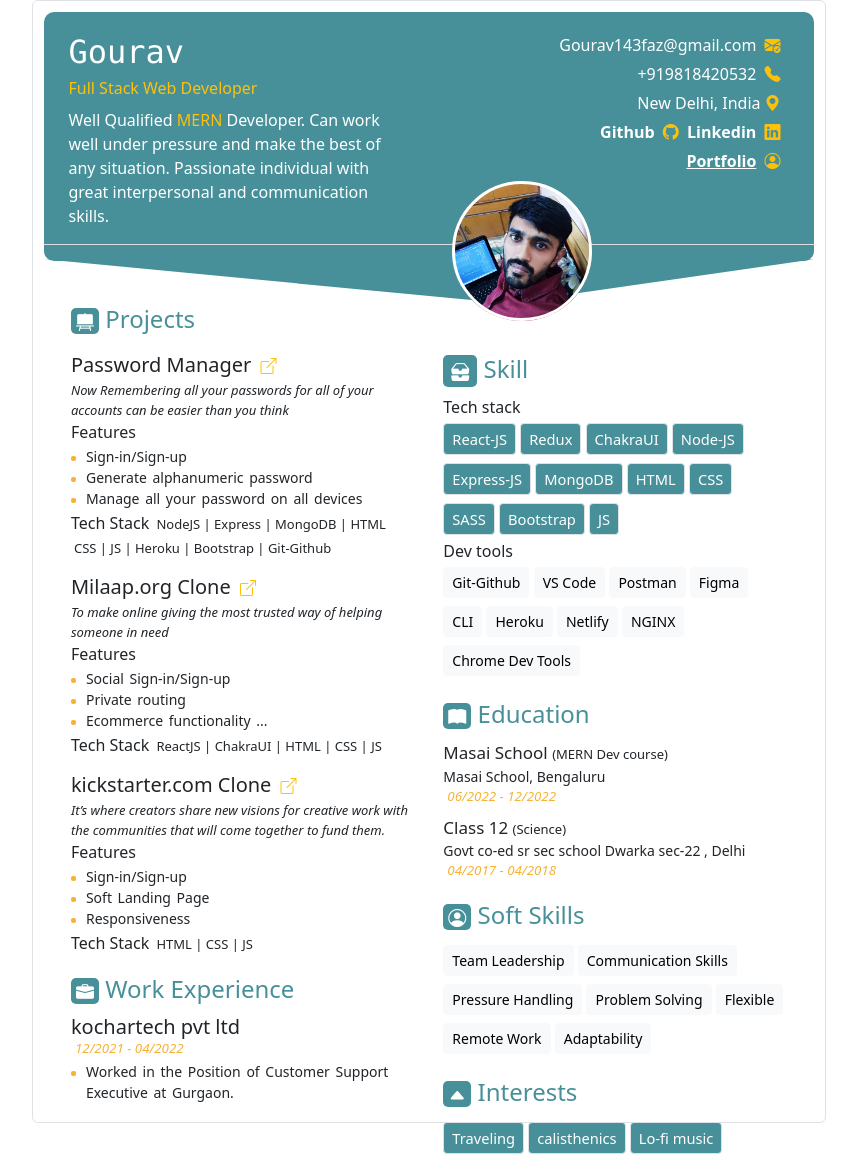
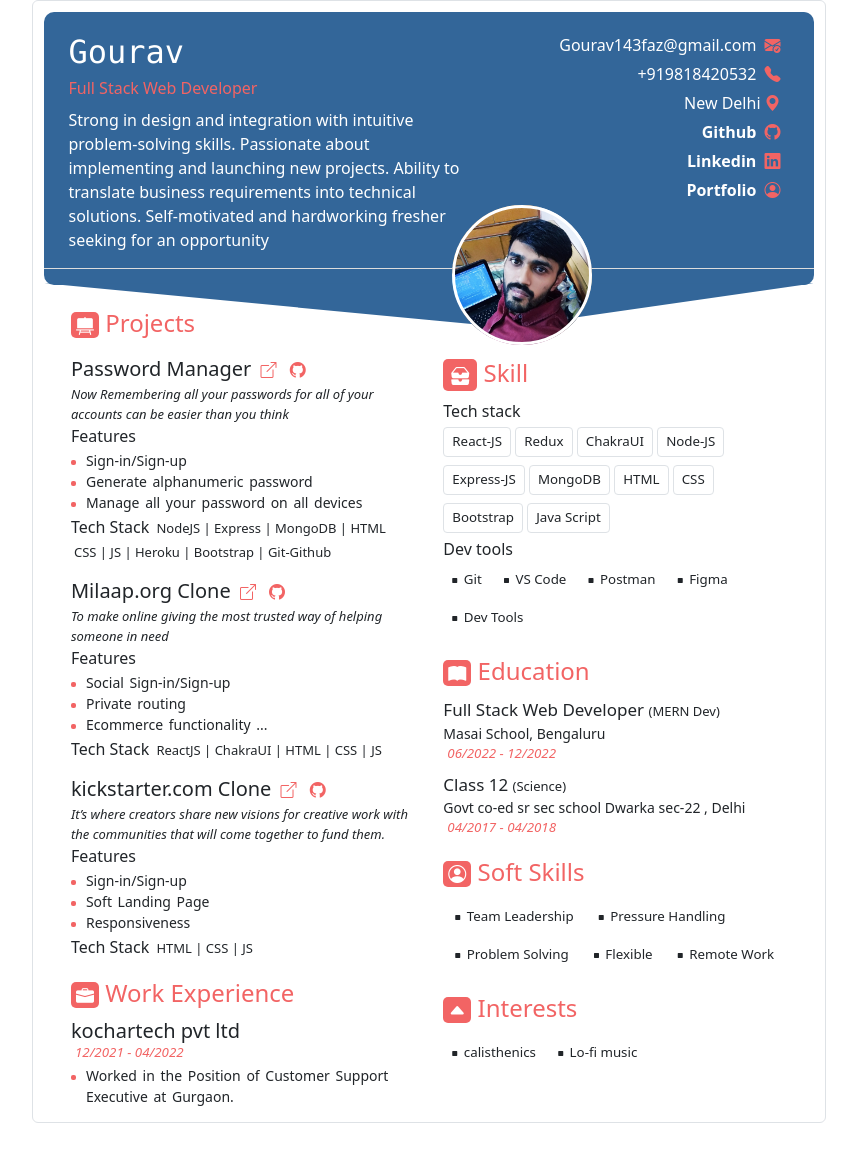
Before and after one commit to TheShenron/Resume, a plain HTML site: page index.html in a window 1280 px wide. Shown: the whole page, without its empty margins (211-1068 px from the left). After the commit the page ends 1123 px from the top, so only its background shows below. Drawn offline with nearby package versions, Linux system fonts and the light colour scheme.

Commit message:
Links Update

```diff
--- a/index.html
+++ b/index.html
@@ -28,11 +28,14 @@
             <nav id="nav" class="px-2">
                 <section id="n_Part1" class="n_child p-3">
                     <p class="title font-monospace"> Gourav</p>
-                    <p class="subtitle text-warning" style="font-weight:500 ;"> Full Stack Web Developer</p>
+                    <p class="subtitle text-dan" style="font-weight:500 ;"> Full Stack Web Developer</p>
                     <!-- <p class="para mt-3">Well Qualified Full Stack MERN Developer with a wide range of utilities and language like ReactJS, Redux, JavaScript, HTML, CSS, Bootstrap , Mongodb, Nodejs... </p> -->
-                    <p class="para mt-2">Well Qualified <span class="text-warning" style="font-weight:500 ;">MERN</span>
-                        Developer. Can work well under pressure and make the best of any situation. Passionate
-                        individual with great interpersonal and communication skills.</p>
+                    <p class="para mt-2">
+                        Strong in design and integration with intuitive problem-solving skills.
+                        Passionate about implementing and launching new projects.
+                        Ability to translate business requirements into technical solutions.
+                        Self-motivated and hardworking fresher seeking for an opportunity
+                    </p>
 
                 </section>
 
@@ -41,27 +44,33 @@
                     <div>
                         <a href="mailto:Gourav143faz@gmail.com" target="_blank"
                             class="para text-white">Gourav143faz@gmail.com
-                            <i class="text-warning mx-1 bi bi-envelope-check-fill">
+                            <i class="text-dan mx-1 bi bi-envelope-check-fill">
                             </i>
                         </a>
                     </div>
                     <div><a href="tel:9818420532" target="_blank" class="para text-white">+919818420532 <i
-                                class="text-warning mx-1 bi bi-telephone-fill"></i> </a></div>
-                    <div><a href="http://maps.google.com/?new delhi, South West Delhi, 110061" target="_blank"
-                            class="para text-white">New Delhi, India<i
-                                class="text-warning mx-1 bi bi-geo-alt-fill"></i> </a></div>
+                                class="text-dan mx-1 bi bi-telephone-fill"></i> </a></div>
+                    <div><a href="http://maps.google.com/?new delhi, Delhi, 110061" target="_blank"
+                            class="para text-white">New Delhi<i
+                                class="text-dan mx-1 bi bi-geo-alt-fill"></i> </a></div>
                     <div>
                         <a class="para text-white" href="https://github.com/TheShenron" target="_blank"><b>Github</b>
-                            <i class="text-warning mx-1 bi bi-github"></i>
+                            <i class="text-dan mx-1 bi bi-github"></i>
                         </a>
-                        <a class="para text-white" href="https://www.linkedin.com/in/claverprogrammer/"
+                        <!-- <a class="para text-white" href="https://www.linkedin.com/in/claverprogrammer/"
                             target="_blank"><b>Linkedin</b>
                             <i class="text-warning mx-1 bi bi-linkedin"></i>
-                        </a>
+                        </a> -->
                     </div>
-                    <div><a class="para text-white " href="https://portfolio143faz-efb486.netlify.app/"
-                            target="_blank"><b> <u>Portfolio</u> </b> <i
-                                class="text-warning mx-1 bi bi-person-circle"></i> </a></div>
+                    <div>
+                        <a class="para text-white" href="https://www.linkedin.com/in/claverprogrammer/"
+                        target="_blank"><b>Linkedin</b>
+                        <i class="text-dan mx-1 bi bi-linkedin"></i>
+                    </a>
+                    </div>
+                    <div><a class="para text-white " href="https://theshenron.github.io/Portfolio-web/"
+                            target="_blank"><b> Portfolio </b> <i
+                                class="text-dan mx-1 bi bi-person-circle"></i> </a></div>
 
                 </section>
             </nav>
@@ -88,7 +97,10 @@
                     <!-- One -->
                     <h5 class="title3 mr-1 mb-0">Password Manager
                         <a href="http://mps143.herokuapp.com" target="_blank">
-                        <i class="text-warning fs-6 mx-1 bi bi-box-arrow-up-right"></i></a>
+                        <i class="text-dan fs-6 mx-1 bi bi-box-arrow-up-right"></i></a>
+
+                        <a href="https://github.com/TheShenron/PMS" target="_blank">
+                            <i class="text-dan fs-6 mx-1 bi bi-github"></i></a>
                     </h5>
                     <p class="fst-italic mt-1" style="font-size:13px ;">Now Remembering all your passwords for all of
                         your accounts can be easier than you think</p>
@@ -120,7 +132,11 @@
 
                     <h5 class="title3 mr-1 mt-3 mb-0">Milaap.org Clone
                         <a href="https://milaap-reactapp-ab2b6e.netlify.app" target="_blank">
-                            <i class="text-warning fs-6 mx-1 bi bi-box-arrow-up-right"></i>
+                            <i class="text-dan fs-6 mx-1 bi bi-box-arrow-up-right"></i>
+                        </a>
+
+                        <a href="https://github.com/TheShenron/vigorous-ticket-1895" target="_blank">
+                            <i class="text-dan fs-6 mx-1 bi bi-github"></i>
                         </a>
                     </h5>
                     <p class="fst-italic mt-1" style="font-size:13px ;">To make online giving the most trusted way of
@@ -149,7 +165,10 @@
                     <!-- three -->
                     <h5 class="title3 mr-1 mt-3 mb-0">kickstarter.com Clone
                         <a href="https://kickstarter-clone-def219.netlify.app" target="_blank">
-                            <i class="text-warning fs-6 mx-1 bi bi-box-arrow-up-right"></i>
+                            <i class="text-dan fs-6 mx-1 bi bi-box-arrow-up-right"></i>
+                        </a>
+                        <a href="https://github.com/TheShenron/overconfident-door-5197" target="_blank">
+                            <i class="text-dan fs-6 mx-1 bi bi-github"></i>
                         </a>
                     </h5>
                     <p class="fst-italic mt-1" style="font-size:13px ;"> It’s where creators share new visions for
@@ -204,21 +223,16 @@
                     <span class="btn btn-sm border my-1 BTN">MongoDB</span>
                     <span class="btn btn-sm border my-1 BTN">HTML</span>
                     <span class="btn btn-sm border my-1 BTN">CSS</span>
-                    <span class="btn btn-sm border my-1 BTN">SASS</span>
                     <span class="btn btn-sm border my-1 BTN">Bootstrap</span>
-                    <span class="btn btn-sm border my-1 BTN">JS</span>
+                    <span class="btn btn-sm border my-1 BTN">Java Script</span>
                 </article>
                 <P class="project_feature">Dev tools</P>
                 <article>
-                    <span class="btn btn-sm btn-light my-1">Git-Github</span>
-                    <span class="btn btn-sm btn-light my-1">VS Code</span>
-                    <span class="btn btn-sm btn-light my-1">Postman</span>
-                    <span class="btn btn-sm btn-light my-1">Figma</span>
-                    <span class="btn btn-sm btn-light my-1">CLI</span>
-                    <span class="btn btn-sm btn-light my-1">Heroku</span>
-                    <span class="btn btn-sm btn-light my-1">Netlify</span>
-                    <span class="btn btn-sm btn-light my-1">NGINX</span>
-                    <span class="btn btn-sm btn-light my-1"> Chrome Dev Tools</span>
+                    <span class="btn btn-sm my-1 BTN"><i class="bi bi-square-fill" style="font-size: 5px; position: relative; top: -2px; padding: 0 3px 0 0;"></i> Git</span>
+                    <span class="btn btn-sm my-1 BTN"><i class="bi bi-square-fill" style="font-size: 5px; position: relative; top: -2px; padding: 0 3px 0 0;"></i> VS Code</span>
+                    <span class="btn btn-sm my-1 BTN"><i class="bi bi-square-fill" style="font-size: 5px; position: relative; top: -2px; padding: 0 3px 0 0;"></i> Postman</span>
+                    <span class="btn btn-sm my-1 BTN"><i class="bi bi-square-fill" style="font-size: 5px; position: relative; top: -2px; padding: 0 3px 0 0;"></i> Figma</span>
+                    <span class="btn btn-sm my-1 BTN"><i class="bi bi-square-fill" style="font-size: 5px; position: relative; top: -2px; padding: 0 3px 0 0;"></i> Dev Tools</span>
 
                 </article>
 
@@ -226,8 +240,8 @@
                 <p class="title2 level0 mb-2 mt-3" style="font-weight:500 ;"><i class="bi bi-book-fill"></i> Education
                 </p>
                 <article>
-                    <P class="project_feature" style="font-size:17px ;">Masai School <span
-                            style="font-weight: 400; font-size: 13px;">(MERN Dev course)</span></P>
+                    <P class="project_feature" style="font-size:17px ;">Full Stack Web Developer <span
+                            style="font-weight: 400; font-size: 13px;">(MERN Dev)</span></P>
                     <p style="font-size:14px ;">Masai School, Bengaluru</p>
                     <div class="date mx-1 ">06/2022 - 12/2022</div>
 
@@ -242,22 +256,20 @@
                 <p class="title2 level0 mb-2 mt-3" style="font-weight:500 ;"><i class="bi bi-person-circle"></i> Soft
                     Skills</p>
                 <article>
-                    <span class="btn btn-sm btn-light my-1">Team Leadership</span>
-                    <span class="btn btn-sm btn-light my-1">Communication Skills</span>
-                    <span class="btn btn-sm btn-light my-1">Pressure Handling</span>
-                    <span class="btn btn-sm btn-light my-1">Problem Solving</span>
-                    <span class="btn btn-sm btn-light my-1">Flexible</span>
-                    <span class="btn btn-sm btn-light my-1">Remote Work </span>
-                    <span class="btn btn-sm btn-light my-1">Adaptability</span>
+                    <span class="btn btn-sm BTN my-1"><i class="bi bi-square-fill" style="font-size: 5px; position: relative; top: -2px; padding: 0 3px;"></i> Team Leadership</span>
+                    <span class="btn btn-sm BTN my-1"><i class="bi bi-square-fill" style="font-size: 5px; position: relative; top: -2px; padding: 0 3px;"></i> Pressure Handling</span>
+                    <span class="btn btn-sm BTN my-1"><i class="bi bi-square-fill" style="font-size: 5px; position: relative; top: -2px; padding: 0 3px;"></i> Problem Solving</span>
+                    <span class="btn btn-sm BTN my-1"><i class="bi bi-square-fill" style="font-size: 5px; position: relative; top: -2px; padding: 0 3px;"></i> Flexible</span>
+                    <span class="btn btn-sm BTN my-1"><i class="bi bi-square-fill" style="font-size: 5px; position: relative; top: -2px; padding: 0 3px;"></i> Remote Work </span>
 
                 </article>
 
 
                 <p class="title2 level0 mb-2 mt-3" style="font-weight:500 ;"><i class="bi bi-caret-up-fill"></i> Interests</p>
                 <article>
-                    <span class="btn btn-sm border my-1 BTN">Traveling</span>
-                    <span class="btn btn-sm border my-1 BTN">calisthenics </span>
-                    <span class="btn btn-sm border my-1 BTN">Lo-fi music </span>
+                    <!-- <span class="btn btn-sm my-1 BTN"><i class="bi bi-square-fill" style="font-size: 5px; position: relative; top: -2px; padding: 0 3px 0 0;"></i>  Traveling</span> -->
+                    <span class="btn btn-sm my-1 BTN"><i class="bi bi-square-fill" style="font-size: 5px; position: relative; top: -2px; padding: 0 3px 0 0;"></i> calisthenics </span>
+                    <span class="btn btn-sm my-1 BTN"><i class="bi bi-square-fill" style="font-size: 5px; position: relative; top: -2px; padding: 0 3px 0 0;"></i> Lo-fi music </span>
                 </article>
 
 
--- a/style.css
+++ b/style.css
@@ -49,7 +49,7 @@ p{
 
 
 #header{
-    background-color: #479099;
+    background-color: rgb(51,102,153);
     color: white;
     border-radius: 10px;
     position: relative;
@@ -62,7 +62,12 @@ p{
 }
 
 .n_child{
-    width: 47%;
+    width: 50%;
+}
+
+
+.n_child:first-child{
+    width: 65%;
 }
 
 
@@ -87,7 +92,7 @@ p{
     width: 100%;
     height: 100px;
     clip-path: polygon(60% 44%, 0 0, 100% 0);
-    background-color: #479099;
+    background-color: rgb(51,102,153);
 }
 
 .profile_photo{
@@ -128,7 +133,7 @@ p{
     /* padding: 10.3mm 10.3mm 43mm 10.3mm; */
     padding: 0 7mm;
     display: flex;
-    margin-top: 40px;
+    margin-top: 20px;
     justify-content: space-between;
 
 }
@@ -141,7 +146,7 @@ p{
 .date{
     font-size: 10pt;
     font-style: italic;
-    color: rgb(247, 178, 52);
+    color: rgb(242,100,100);
 }
 
 
@@ -149,12 +154,12 @@ p{
 
 
 .level0{
-    color:#479099;
+    color:rgb(242,100,100);
 }
 
 .level0 i{
     color:white;
-    background-color: #479099;
+    background-color: rgb(242,100,100);
     padding: 1px 5px;
     border-radius: 5px;
     font-size: 18px;
@@ -162,9 +167,7 @@ p{
 
 
 span.BTN{
-    background-color: #479099;
-    color: white;
-    font-size: 11pt;
+    font-size: 10pt;
 }
 
 .project_feature{
@@ -195,7 +198,7 @@ li{
     left: -15px;
     border-radius: 2px;
     /* margin: 0 5px; */
-    background-color: rgb(247, 178, 52);
+    background-color: rgb(242,100,100);
 }
 
 
@@ -208,3 +211,8 @@ li{
     font-size: 13px;
     padding: 0 3px;
 }
+
+
+.text-dan{
+    color: rgb(242,100,100);
+}
```
